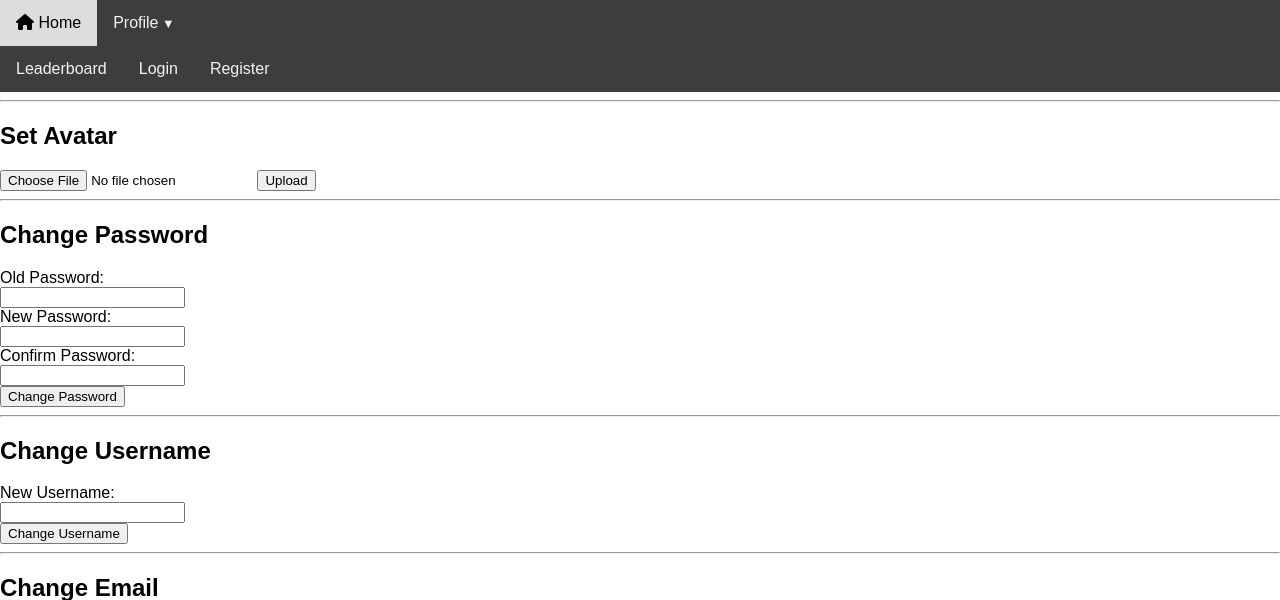
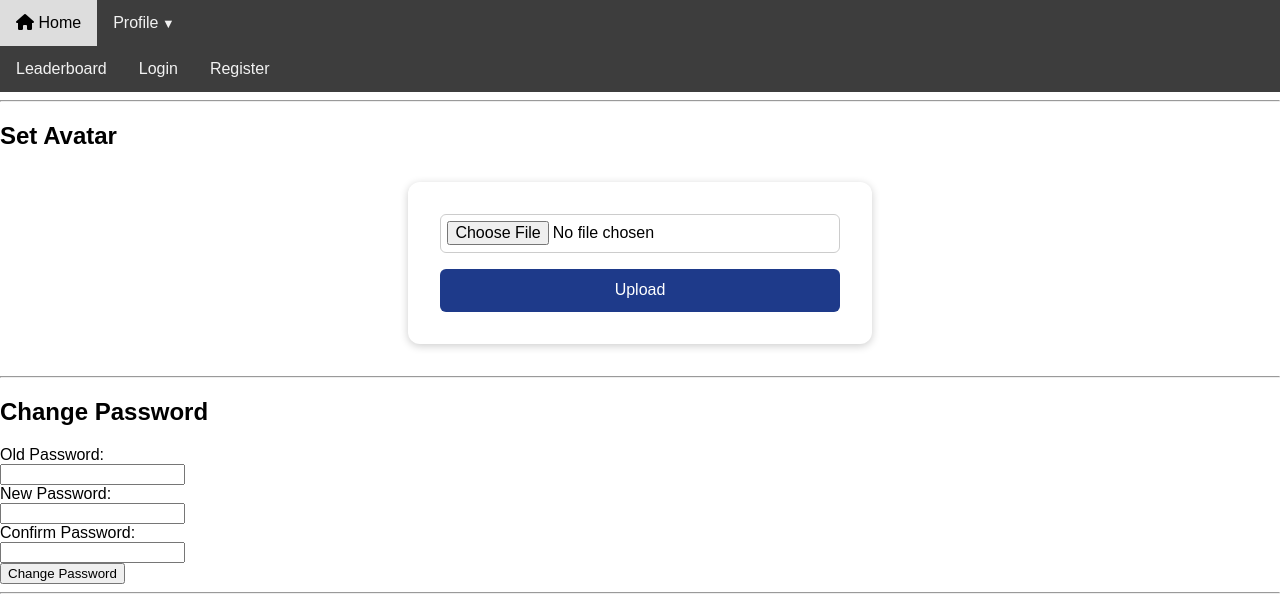
Before and after one commit to unclem2/osudroid-rx-server, a Python web app: template templates/account/settings.jinja in a window 1280 px wide. Shown: the top 600 px of the page. Run offline with Jinja, Linux system fonts and the light colour scheme; the template is opened without the code that fills it, so the values that code supplies are empty.

Commit message:
Rewrite set_avatar.jinja

```diff
--- a/templates/account/set_avatar.jinja
+++ b/templates/account/set_avatar.jinja
@@ -1,8 +1,65 @@
-{% block title %}<h1>Set Avatar</h1>{% endblock %}
+{% block title %}
+  <h1>Set Avatar</h1>
+{% endblock %}
 
 {% block content %}
-<form method="post" enctype="multipart/form-data" action="{{ url_for('user_set_avatar.set_avatar') }}">
-    <input type="file" name="avatar" required>
+<style>
+  .form-container {
+    max-width: 400px;
+    margin: 2rem auto;
+    padding: 2rem;
+    background-color: rgba(255, 255, 255, 0.03);
+    backdrop-filter: blur(6px);
+    border-radius: 12px;
+    box-shadow: 0 2px 8px rgba(0, 0, 0, 0.2);
+  }
+
+  .form-container form {
+    display: flex;
+    flex-direction: column;
+    align-items: stretch;
+  }
+
+  .form-container input[type="file"] {
+    margin-bottom: 1rem;
+    padding: 0.4rem;
+    font-size: 1rem;
+    background-color: var(--background-color);
+    color: var(--text-color);
+    border: 1px solid #ccc;
+    border-radius: 6px;
+  }
+
+  .form-container input[type="submit"] {
+    padding: 0.8rem;
+    font-size: 1rem;
+    background-color: #1E3A8A;
+    color: white;
+    border: none;
+    border-radius: 6px;
+    cursor: pointer;
+    transition: background-color 0.3s ease;
+  }
+
+  .form-container input[type="submit"]:hover {
+    background-color: #374151;
+  }
+
+  @media (max-width: 480px) {
+    .form-container {
+      padding: 1.5rem;
+    }
+
+    .form-container input {
+      font-size: 0.95rem;
+    }
+  }
+</style>
+
+<div class="form-container">
+  <form method="post" enctype="multipart/form-data" action="{{ url_for('user_set_avatar.set_avatar') }}">
+    <input type="file" name="avatar" accept="image/*" required>
     <input type="submit" value="Upload">
-</form>
+  </form>
+</div>
 {% endblock %}
```
